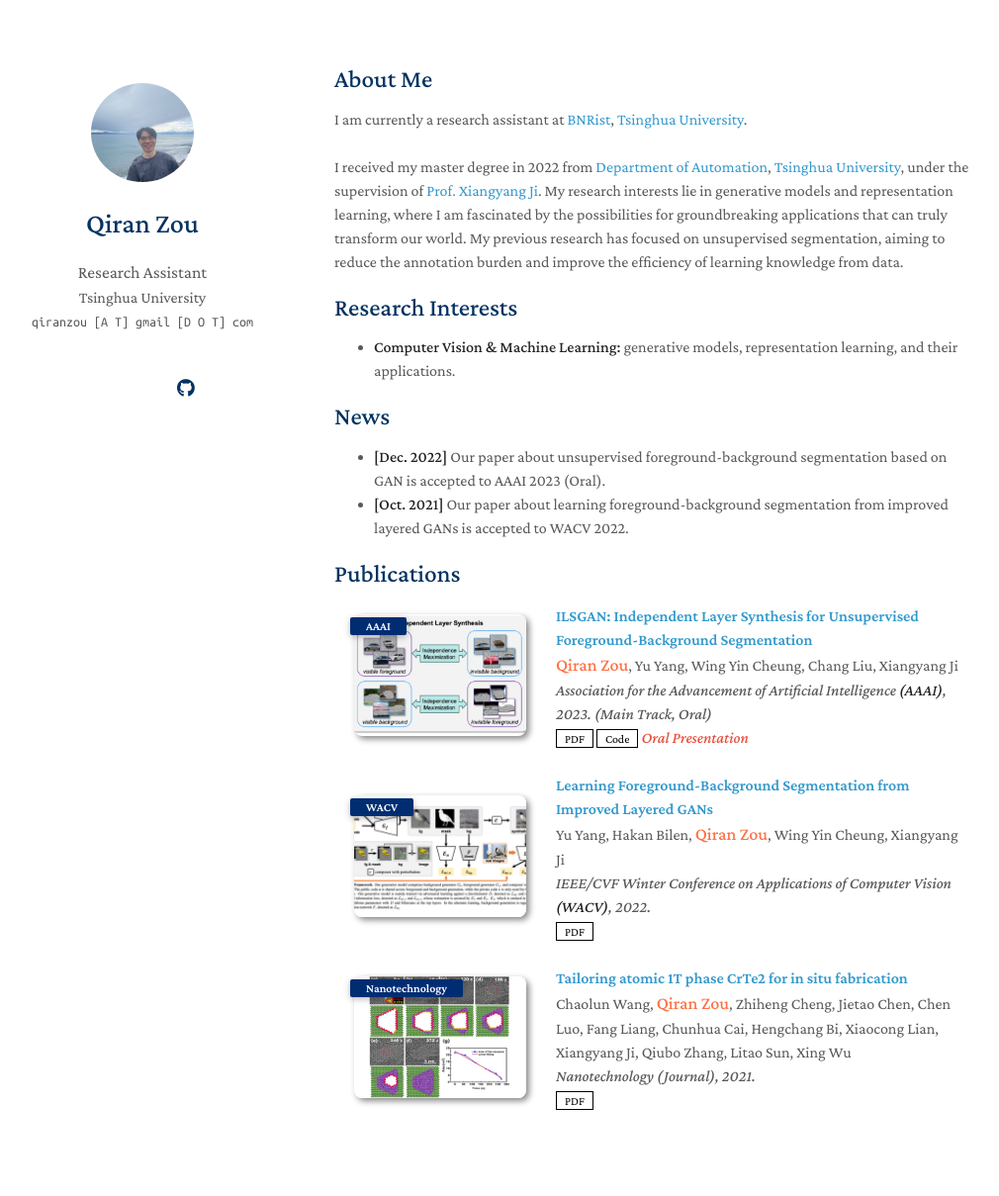
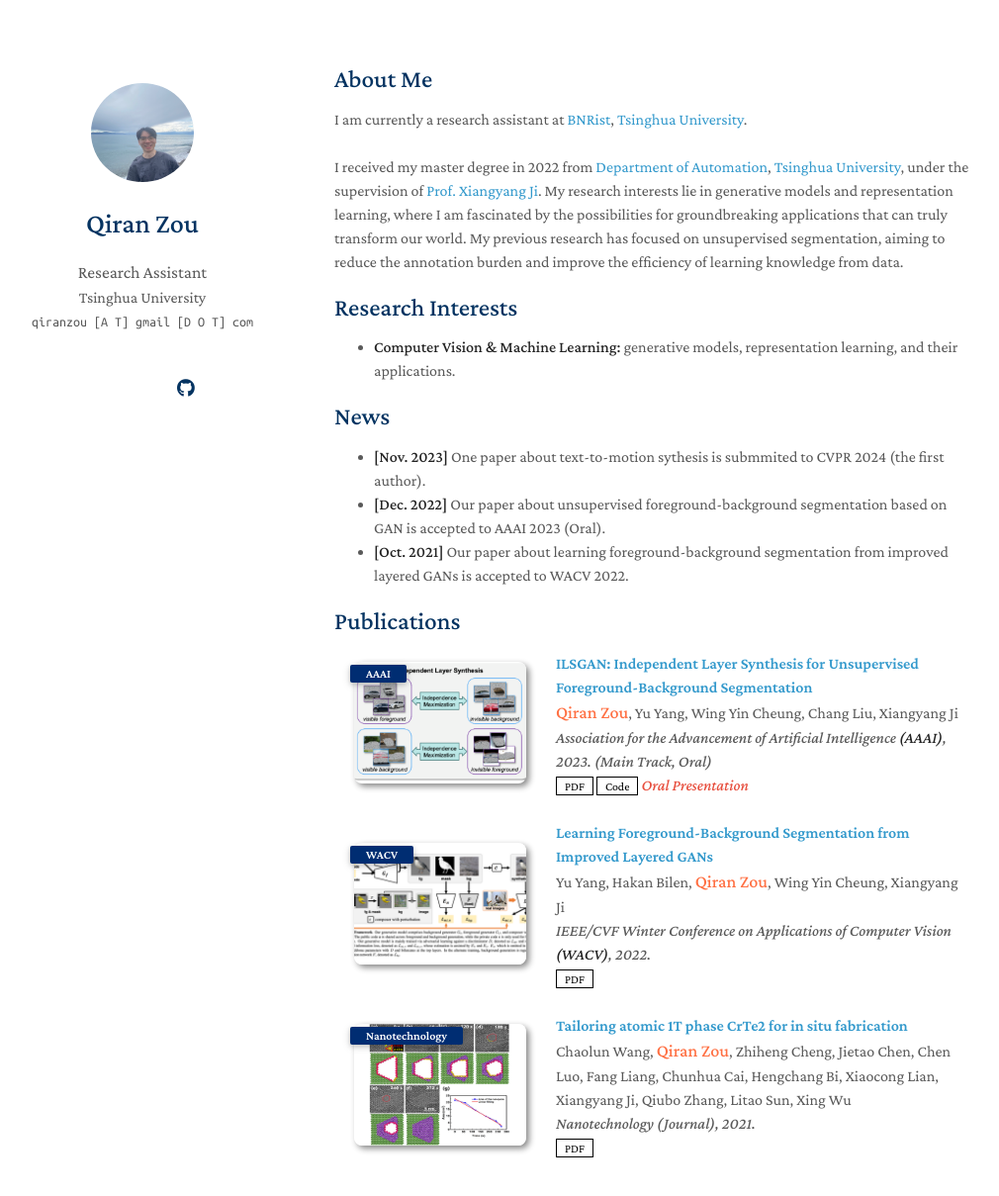
Before and after one commit to qrzou/qrzou.github.io, a Jekyll site: the page built from index.md, in a window 1280 px wide and 1298 px high. Shown: the top 1209 px of the window at 99% size, without its empty margins (132-1142 px from the left). Built offline with Jekyll 4.4.1, drawn with Linux system fonts in a browser that asks for light colours; nearby versions of some CDN libraries; a style sheet for code colours, icons or effects is not loaded; our own code applies the rules of GitHub Pages for plain Markdown files.

Commit message:
Update News.md

```diff
--- a/index.md
+++ b/index.md
@@ -20,6 +20,7 @@
 
 ## News
 
+- **[Nov. 2023]** One paper about text-to-motion sythesis is submmited to CVPR 2024 (the first author).
 - **[Dec. 2022]** Our paper about unsupervised foreground-background segmentation based on GAN is accepted to AAAI 2023 (Oral).
 - **[Oct. 2021]** Our paper about learning foreground-background segmentation from improved layered GANs is accepted to WACV 2022.
 
```
